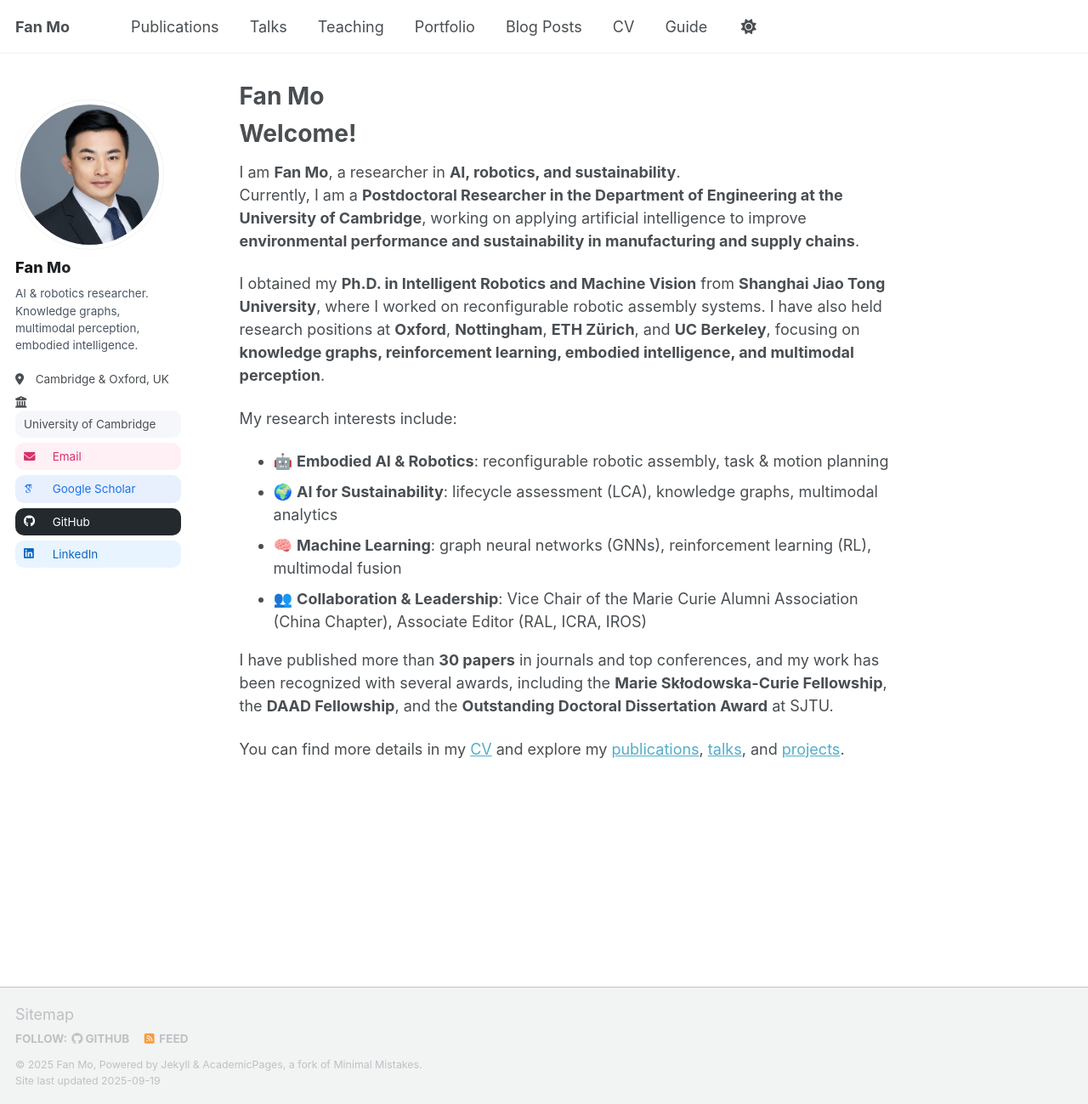
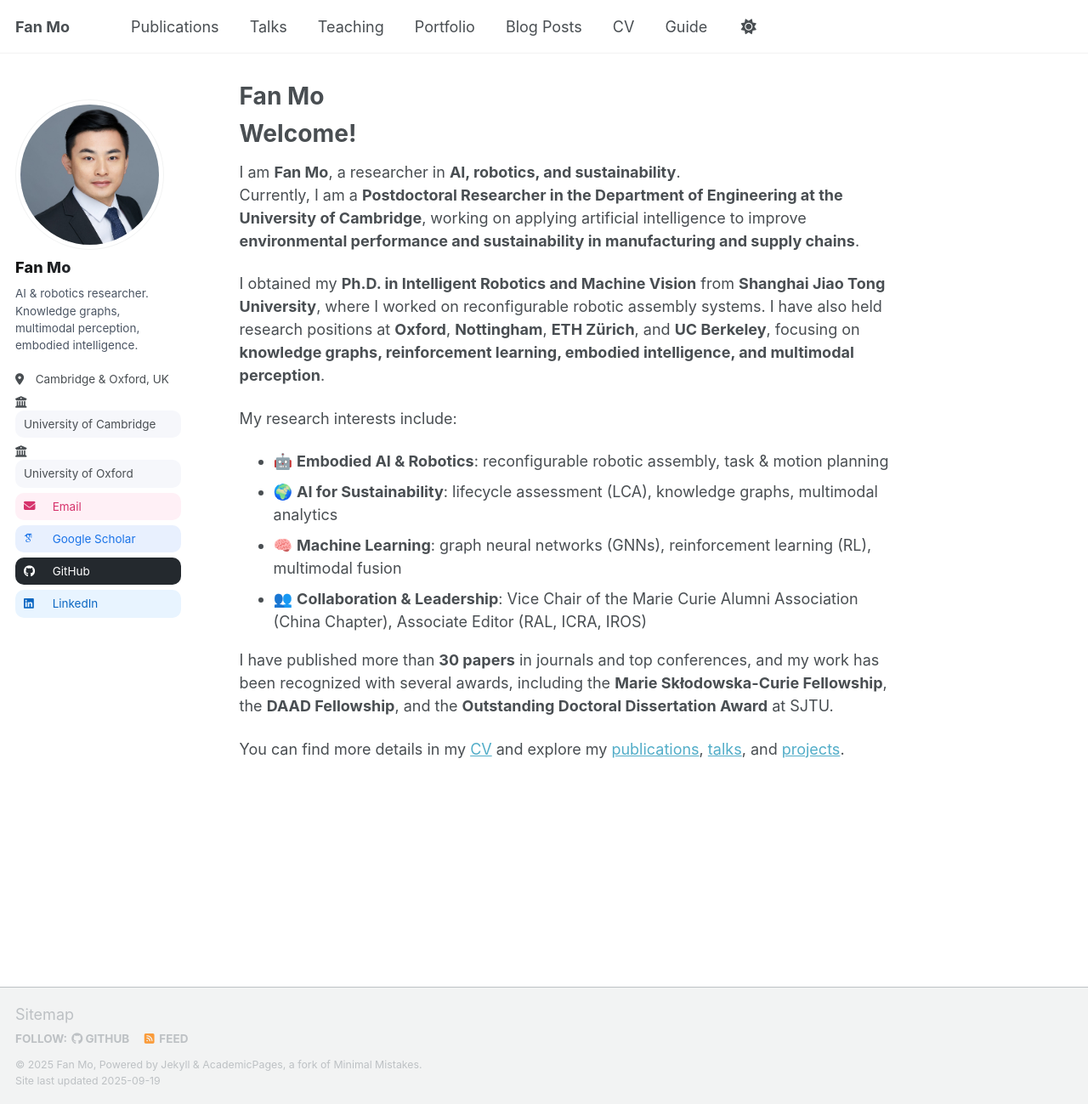
Before and after one commit to fanmo-intro/fanmo-intro.github.io, a Jekyll site: the page built from _pages/about.md, in a window 1280 px wide and 1299 px high. Shown: the whole window at 85% size. Built offline with Jekyll 4.4.1, drawn with Linux system fonts in a browser that asks for light colours; some web fonts are replaced; a script that is not in the unit is left out.

Commit message:
Update _config.yml

```diff
--- a/_config.yml
+++ b/_config.yml
@@ -23,8 +23,8 @@ author:
   name       : "Fan Mo"
   pronouns   :
   bio        : "AI & robotics researcher. Knowledge graphs, multimodal perception, embodied intelligence."
-  location   : "Cambridge & Oxford, UK"
-  employer   : "University of Cambridge"
+  location : "Cambridge & Oxford, UK"
+  employer : "University of Cambridge, University of Oxford"
   uri        :
   email      : "kell6420@ox.ac.uk"
 
```
